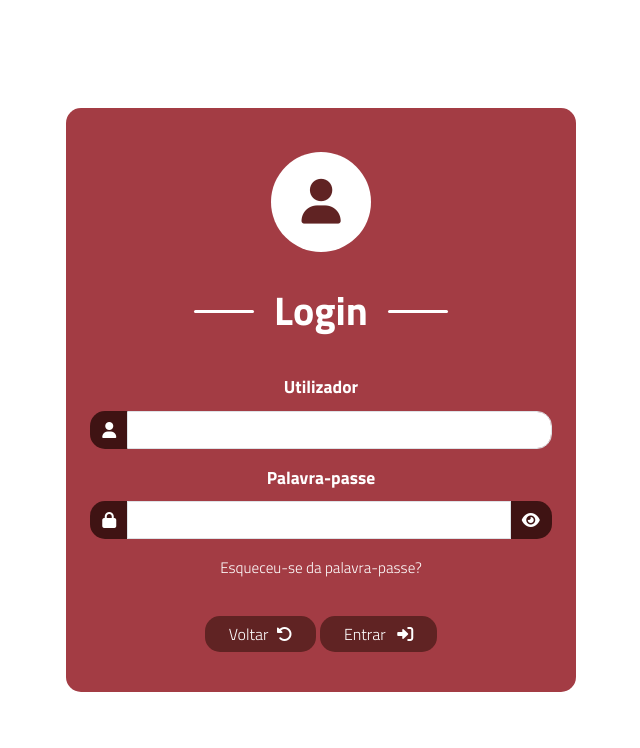
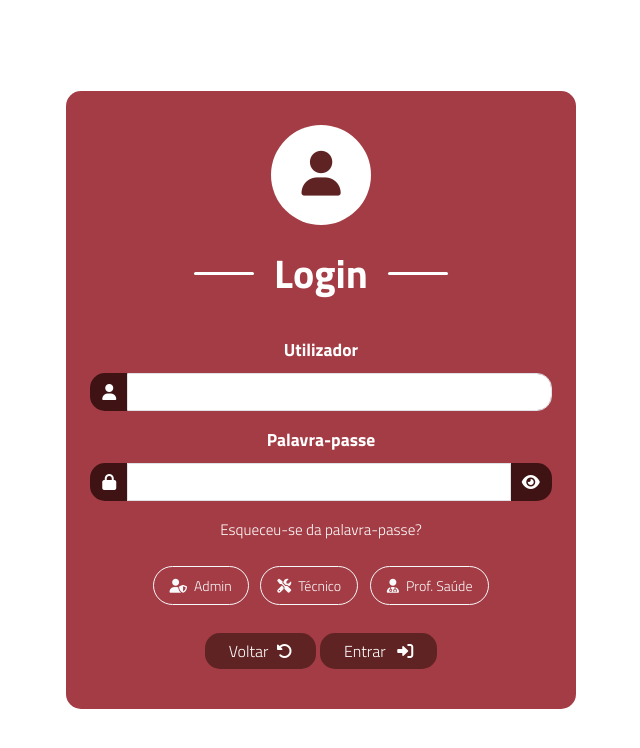
Before and after one commit to enia06/Projeto_SIBDAS, a PHP site: page /private/login/login.php in a window 1280 px wide. Shown: the top 748 px of the page, without its empty margins (319-959 px from the left). Run offline with PHP 8.4, Linux system fonts and the light colour scheme.

Commit message:
Melhorias na interface de autenticação e preenchimento automático de utilizadores

```diff
--- a/assets/css/1241327.css
+++ b/assets/css/1241327.css
@@ -554,7 +554,7 @@ section {
     background-color: #a33c44;       /* cor de fundo */
     border-radius: 15px;               /* bordas arredondadas */
     border: none;                      /* remove borda */
-    min-height: 400px;
+    min-height: 350px;
 }
 
 .login-icon {
@@ -566,7 +566,7 @@ section {
     justify-content: center;           /* centraliza elementos na horizontal */
     align-items: center;               /* centraliza elementos na vertical */
     margin: 0 auto 20px auto;          /* margens */
-    margin-top: 20px;
+    margin-top: 10px;
 }
 
 .login-icon i {
@@ -580,7 +580,7 @@ section {
     font-weight: bold;                 /* negrito */
     font-size: 2.5em;                  /* aumenta o tamanho do texto */
     text-align: center;                /* centraliza o texto */
-    padding-top: 15px;                 /* espaçamento acima do título */
+    padding-top: 5px;                 /* espaçamento acima do título */
     display: flex;                     /* layout flexível */
     align-items: center;               /* centraliza elementos na vertical */
     justify-content: center;           /* centraliza elementos na horizontal */
--- a/private/login/login.php
+++ b/private/login/login.php
@@ -44,7 +44,7 @@ include '../includes/header.php';
                     <div class="row">
                         <div class="col">
                             <!-- Formulário -->
-                            <form action="processa_login.php" method="post">
+                            <form name="formulario" action="processa_login.php" method="post">
                                 <!-- User -->
                                 <div class="mb-3">
                                     <label for="email" class="form-label">Utilizador</label>
@@ -71,12 +71,31 @@ include '../includes/header.php';
                                     <a href ="#" class="forgot-password">Esqueceu-se da palavra-passe?</a>
                                 </p>
 
+                                <!-- Botões de preenchimento automático -->
+                                <div class="mt-4 mb-2 text-center">
+                                    <button type="button" id="preencher_admin"
+                                        class="btn btn-sm px-3 py-2 me-2 rounded-pill btn-outline-light">
+                                        <i class="fa-solid fa-user-shield me-1"></i> Admin
+                                    </button>
+
+                                    <button type="button" id="preencher_tecnico"
+                                        class="btn btn-sm px-3 py-2 me-2 rounded-pill btn-outline-light">
+                                        <i class="fa-solid fa-screwdriver-wrench me-1"></i> Técnico
+                                    </button>
+
+                                    <button type="button" id="preencher_saude"
+                                        class="btn btn-sm px-3 py-2 rounded-pill btn-outline-light">
+                                        <i class="fa-solid fa-user-doctor me-1"></i> Prof. Saúde
+                                    </button>
+                                </div>
+
                                 <div class="mb-3 text-center">
                                     <!-- Voltar à página inicial -->
                                     <a href="/sibdas/1241327/Projeto_SIBDAS_/public/index.php" class="btn custom-btn-secondary px-4">Voltar<i class="fa-solid fa-rotate-left ms-2"></i></a>
                                     <!-- Submit -->
                                     <button type="submit" class="btn custom-btn-secondary px-4">Entrar <i class="fa-solid fa-right-to-bracket ms-2"></i></button>
                                 </div>
+
 
                                 <!-- -------------------------------------------------------------------- -->
                                 <!-- APRESENTAÇÃO DE MENSAGENS DE ERRO (VALIDAÇÃO E SERVIDOR) -->
@@ -113,4 +132,24 @@ include '../includes/header.php';
 
     <script src="../../assets/js/1241327.js"></script>
 
+    <script>
+    document.querySelector("#preencher_admin").addEventListener("click", () => {
+        const formulario = document.forms["formulario"];
+        formulario["text_username"].value = "admin@staythispositive.pt";
+        formulario["text_password"].value = "admin123";
+    });
+
+    document.querySelector("#preencher_tecnico").addEventListener("click", () => {
+        const formulario = document.forms["formulario"];
+        formulario["text_username"].value = "tecnico@staythispositive.pt";
+        formulario["text_password"].value = "tecnico123";
+    });
+
+    document.querySelector("#preencher_saude").addEventListener("click", () => {
+        const formulario = document.forms["formulario"];
+        formulario["text_username"].value = "profsaude@staythispositive.pt";
+        formulario["text_password"].value = "profsaude123";
+    });
+    </script>
+
 <?php include '../includes/footer.php'; ?>
```
